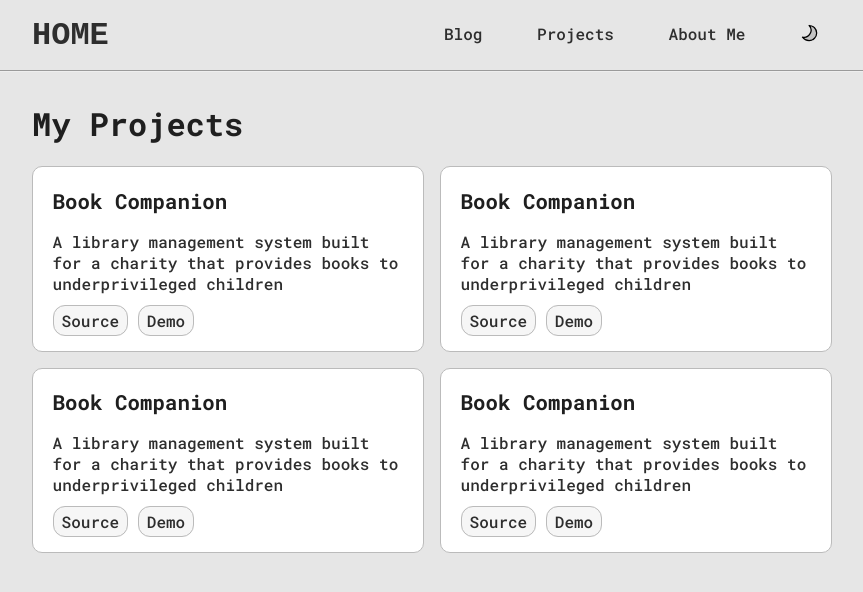
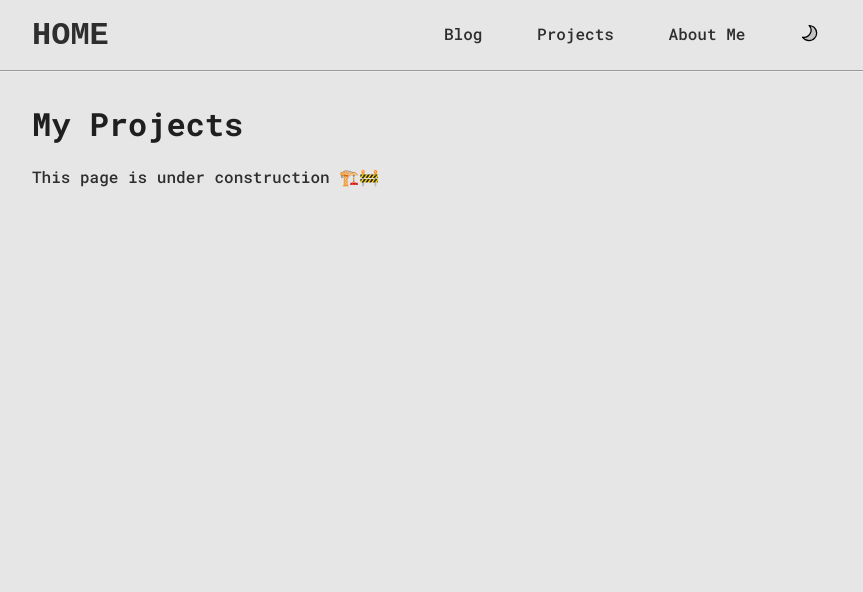
Before and after one commit to shishiraiyar/shishiraiyar.github.io, a SvelteKit app: page /projects in a window 1280 px wide. Shown: the top 592 px of the page, without its empty margins (208-1071 px from the left). Built offline with nearby package versions, Linux system fonts and the light colour scheme.

Commit message:
Projects page under construction

```diff
--- a/src/routes/projects/+page.svelte
+++ b/src/routes/projects/+page.svelte
@@ -6,13 +6,17 @@
 
 <h1>My Projects</h1>
 
-<div class="container">
+<!-- <div class="container">
     <Projectcard></Projectcard>
     <Projectcard></Projectcard>
     <Projectcard></Projectcard>
     <Projectcard></Projectcard>
 
-</div>
+</div> -->
+
+<p>
+    This page is under construction 🏗️🚧
+</p>
 
 <style>
     .container {
```
